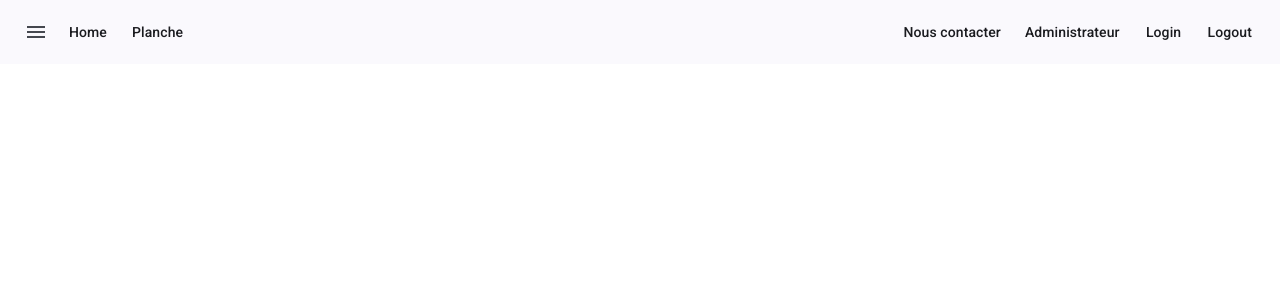
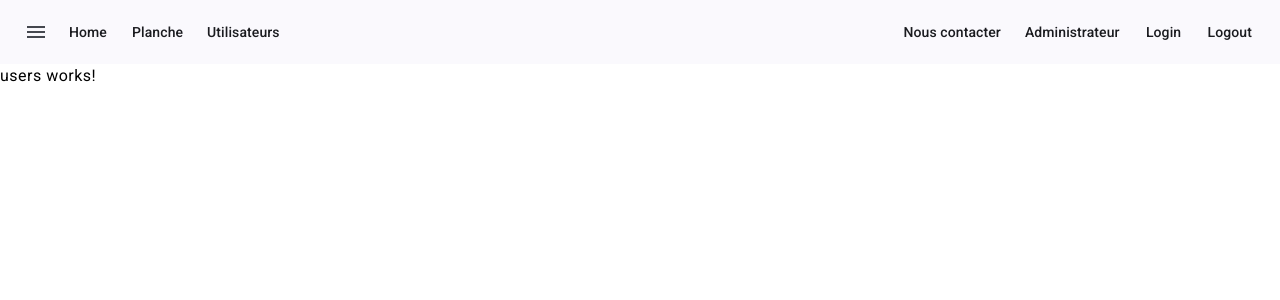
Before and after one commit to Konekosan/oceangraph_frontapp, an Angular app: page /users in a window 1280 px wide. Before the commit this address led to /. Shown: the top 300 px of the page. Built offline with nearby package versions, Linux system fonts and the light colour scheme.

Commit message:
ajout utilisateur

```diff
--- a/src/app/app-header/app-header.component.html
+++ b/src/app/app-header/app-header.component.html
@@ -5,6 +5,7 @@
     </button>
     <button routerLink="" mat-button>Home</button>
     <button routerLink="boards" mat-button>Planche</button>
+    <button routerLink="users" mat-button>Utilisateurs</button>
     <span class="fill-remaining-space"></span>
     <button mat-button>Nous contacter</button>
     <button mat-button>Administrateur</button>
--- a/src/app/app-header/app-header.component.ts
+++ b/src/app/app-header/app-header.component.ts
@@ -1,11 +1,12 @@
 import { Component } from '@angular/core';
 import { RouterLink } from '@angular/router';
 import { MaterialModule } from 'src/_module/Material.Module';
+import { UsersComponent } from '../users/users.component';
 
 @Component({
   selector: 'app-app-header',
   standalone: true,
-  imports: [MaterialModule, RouterLink],
+  imports: [MaterialModule, RouterLink, UsersComponent],
   templateUrl: './app-header.component.html',
   styleUrl: './app-header.component.css'
 })
--- a/src/app/app.routes.ts
+++ b/src/app/app.routes.ts
@@ -1,5 +1,6 @@
 import { Routes } from '@angular/router';
 import { HomeComponent } from './home/home.component';
+import { UsersComponent } from './users/users.component';
 
 export const routes: Routes = [
     {
@@ -9,5 +10,9 @@ export const routes: Routes = [
     {
         path: 'boards',
         loadComponent: () => import('./board/board.component').then(m => m.BoardComponent)
+    },
+    {
+        path: 'users',
+        component: UsersComponent
     }
 ];
--- /dev/null
+++ b/src/app/users/users.component.html
@@ -0,0 +1 @@
+<p>users works!</p>
```
Also changed, not shown: src/app/users/users.component.ts (added, +12 -0 lines), src/app/users/users.component.css (added), 1 other file (tests, documents, lock files or other folders).
